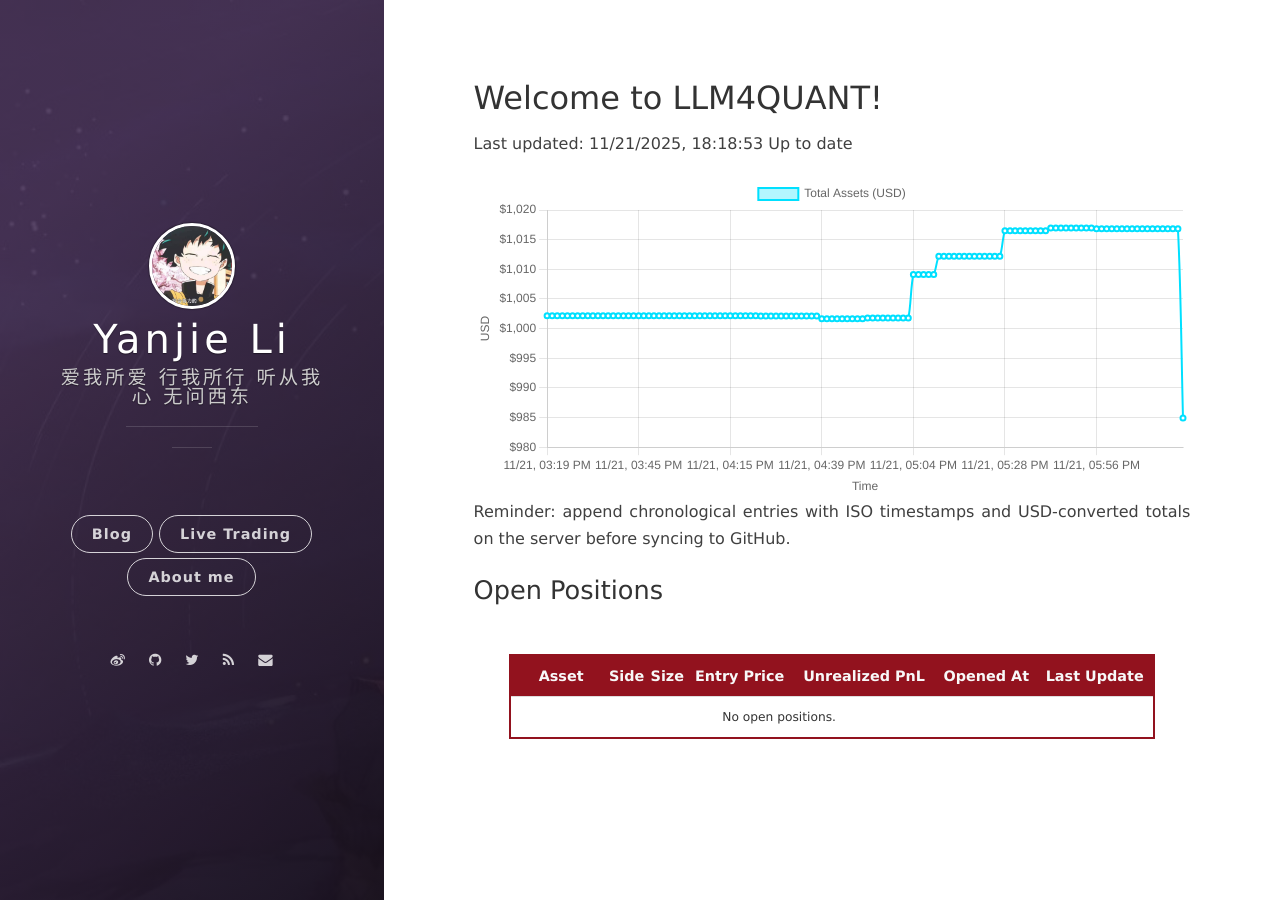
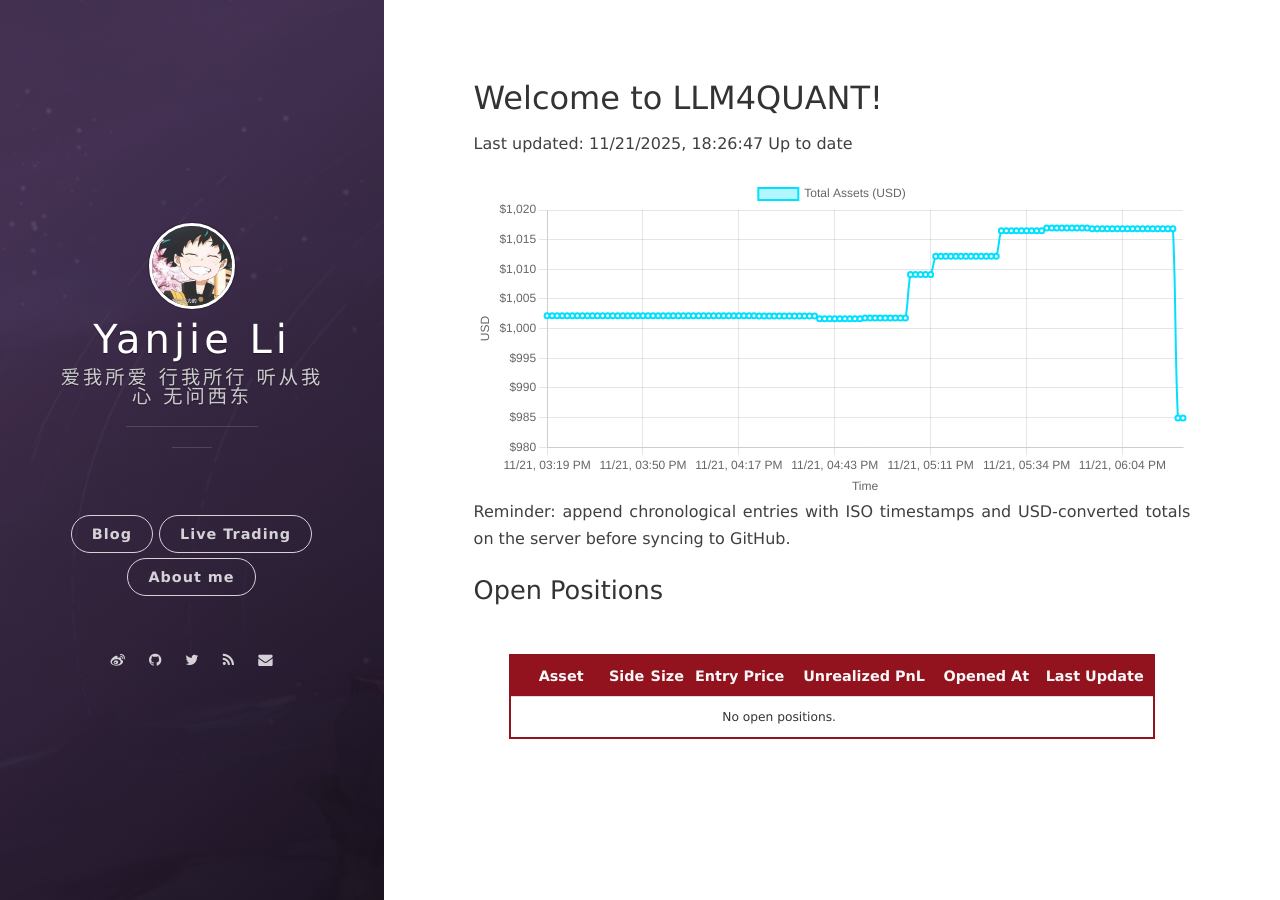
Before and after one commit to leeyegy/leeyegy.github.io, a Jekyll site: the page built from live-trading.html, in a window 1280 px wide. Built offline with Jekyll 4.4.1, drawn with Linux system fonts in a browser that asks for light colours; nearby versions of some CDN libraries.

Commit message:
AccountMonitor: update balance history 2025-11-22T02:26:47+08:00

```diff
--- a/assets/data/binance/balance-history.json
+++ b/assets/data/binance/balance-history.json
@@ -1,5 +1,5 @@
 {
-  "generatedAt": "2025-11-22T02:18:53+08:00",
+  "generatedAt": "2025-11-22T02:26:47+08:00",
   "asset": "total_usd_value",
   "history": [
     {
@@ -505,6 +505,10 @@
     {
       "timestamp": "2025-11-22T02:18:53+08:00",
       "totalUsd": 984.91919649
+    },
+    {
+      "timestamp": "2025-11-22T02:26:47+08:00",
+      "totalUsd": 984.91919649
     }
   ]
 }
```
